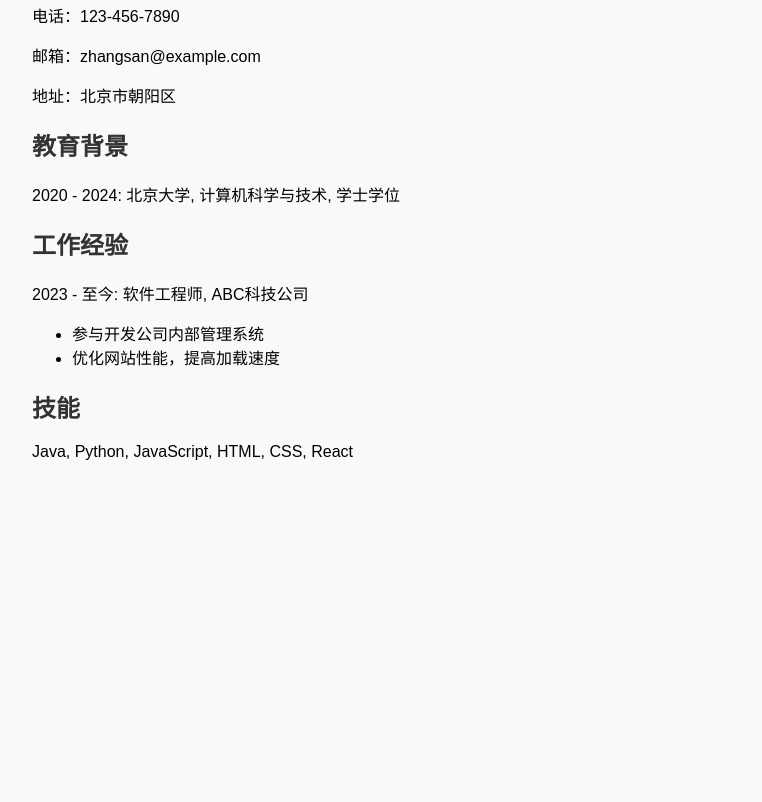
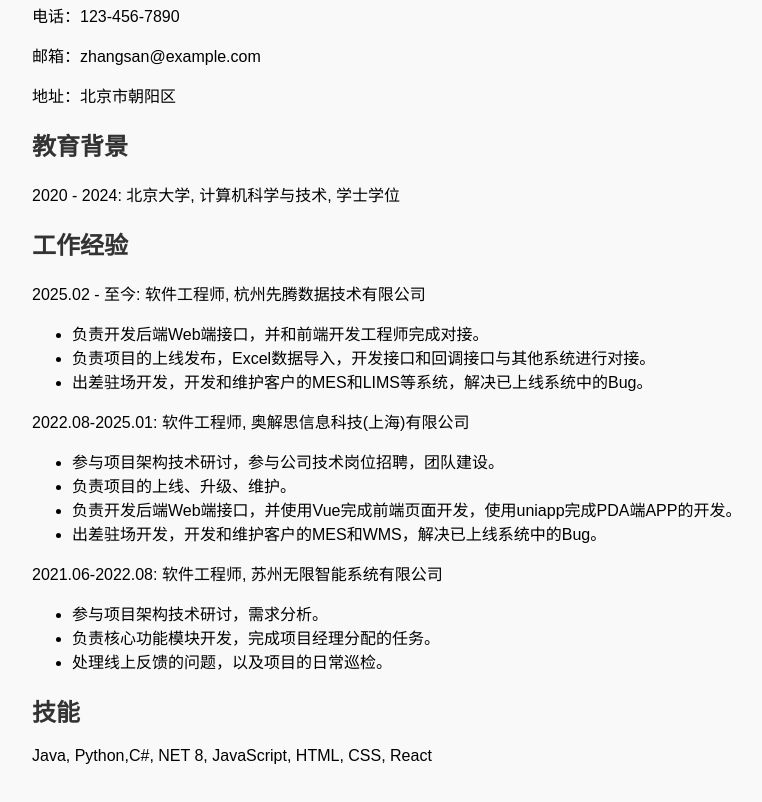
Before and after one commit to zeroput/zeroput.github.io, a plain HTML site: page index.html in a window 1280 px wide. Shown: the part 382-1184 px from the top of the page, without its empty margins (8-770 px from the left). Before the commit the page ends 899 px from the top, so only its background shows below. Drawn offline with Linux system fonts and the light colour scheme.

Commit message:
Update index.html

```diff
--- a/index.html
+++ b/index.html
@@ -42,16 +42,30 @@
 
     <div class="experience">
         <h2>工作经验</h2>
-        <p>2023 - 至今: 软件工程师, ABC科技公司</p>
+        <p>2025.02 - 至今: 软件工程师, 杭州先腾数据技术有限公司</p>
         <ul>
-            <li>参与开发公司内部管理系统</li>
-            <li>优化网站性能，提高加载速度</li>
+            <li>负责开发后端Web端接口，并和前端开发工程师完成对接。</li>
+            <li>负责项目的上线发布，Excel数据导入，开发接口和回调接口与其他系统进行对接。</li>
+            <li> 出差驻场开发，开发和维护客户的MES和LIMS等系统，解决已上线系统中的Bug。</li>
+        </ul>
+        <p>2022.08-2025.01: 软件工程师, 奥解思信息科技(上海)有限公司</p>
+        <ul>
+            <li> 参与项目架构技术研讨，参与公司技术岗位招聘，团队建设。</li>
+            <li>负责项目的上线、升级、维护。</li>
+            <li> 负责开发后端Web端接口，并使用Vue完成前端页面开发，使用uniapp完成PDA端APP的开发。</li>
+            <li> 出差驻场开发，开发和维护客户的MES和WMS，解决已上线系统中的Bug。</li>
+        </ul>
+        <p>2021.06-2022.08: 软件工程师, 苏州无限智能系统有限公司</p>
+        <ul>
+            <li>参与项目架构技术研讨，需求分析。</li>
+            <li>负责核心功能模块开发，完成项目经理分配的任务。</li>
+            <li>处理线上反馈的问题，以及项目的日常巡检。</li>
         </ul>
     </div>
 
     <div class="skills">
         <h2>技能</h2>
-        <p>Java, Python, JavaScript, HTML, CSS, React</p>
+        <p>Java, Python,C#, NET 8, JavaScript, HTML, CSS, React</p>
     </div>
 </body>
 </html>
```
